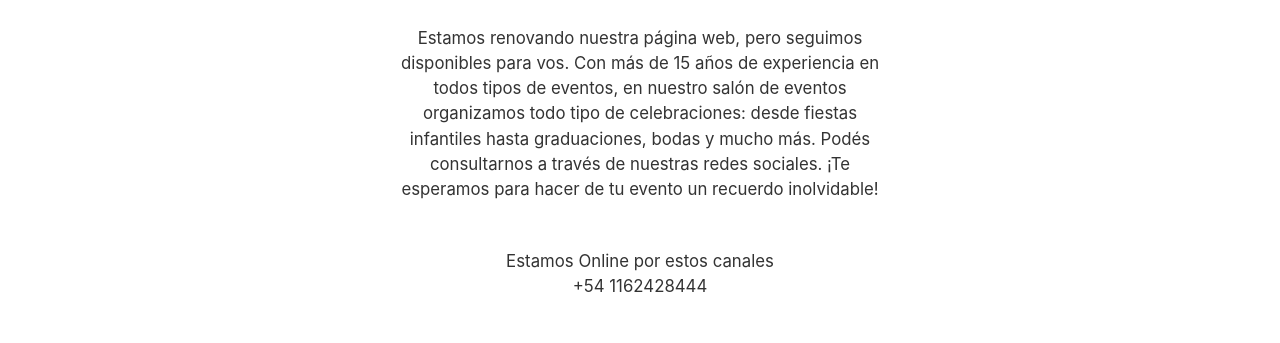
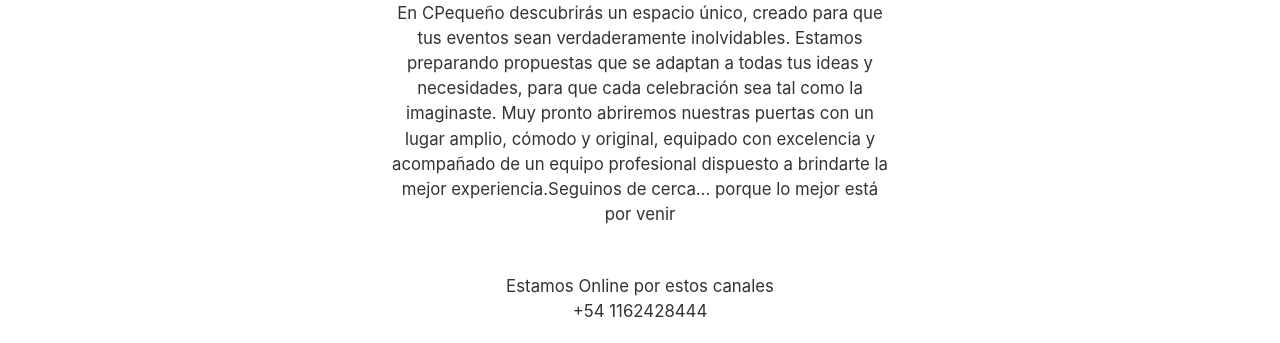
Before and after one commit to yesresetapple/Cpeque-o, a plain HTML site: page index.html in a window 1280 px wide. Shown: the part 212-555 px from the top of the page. Drawn offline with Linux system fonts and the light colour scheme.

Commit message:
AAAAAAAAAAAAAUpdate index.html

```diff
--- a/index.html
+++ b/index.html
@@ -17,8 +17,7 @@
 <!-- SECCIÓN PRÓXIMAMENTE -->
 <section class="hero">
  <h1>Pagina en mantenimiento</h1>
-<p>Estamos renovando nuestra página web, pero seguimos disponibles para vos. Con más de 15 años de experiencia en todos tipos de eventos, en nuestro salón de eventos organizamos todo tipo de celebraciones: desde fiestas infantiles hasta graduaciones, bodas y mucho más.
-Podés consultarnos a través de nuestras redes sociales. ¡Te esperamos para hacer de tu evento un recuerdo inolvidable!</p>
+<p>En CPequeño descubrirás un espacio único, creado para que tus eventos sean verdaderamente inolvidables. Estamos preparando propuestas que se adaptan a todas tus ideas y necesidades, para que cada celebración sea tal como la imaginaste. Muy pronto abriremos nuestras puertas con un lugar amplio, cómodo y original, equipado con excelencia y acompañado de un equipo profesional dispuesto a brindarte la mejor experiencia.Seguinos de cerca… porque lo mejor está por venir</p>
 
 <p>Estamos Online por estos canales <br>
 +54 1162428444</p>
```
